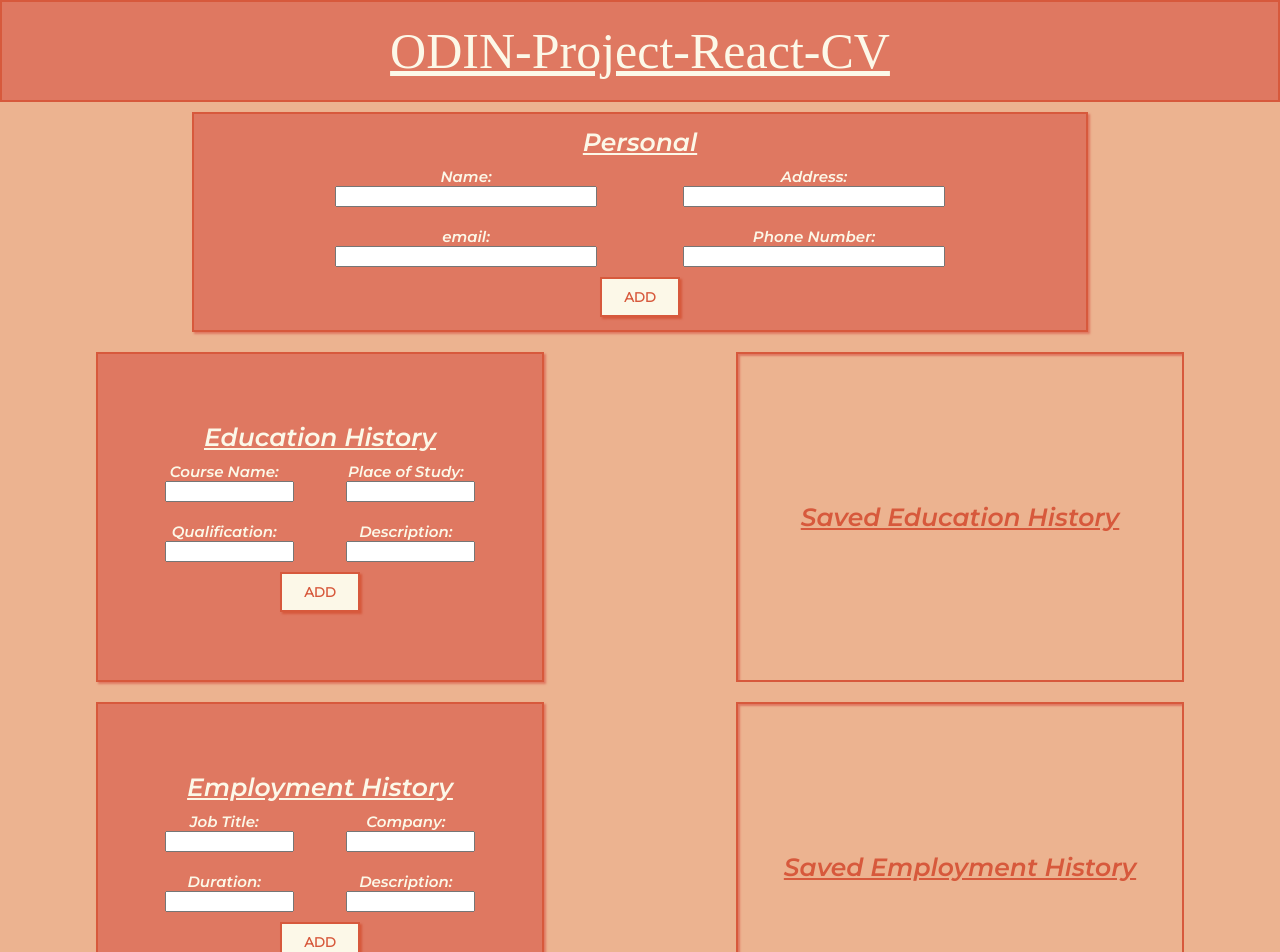
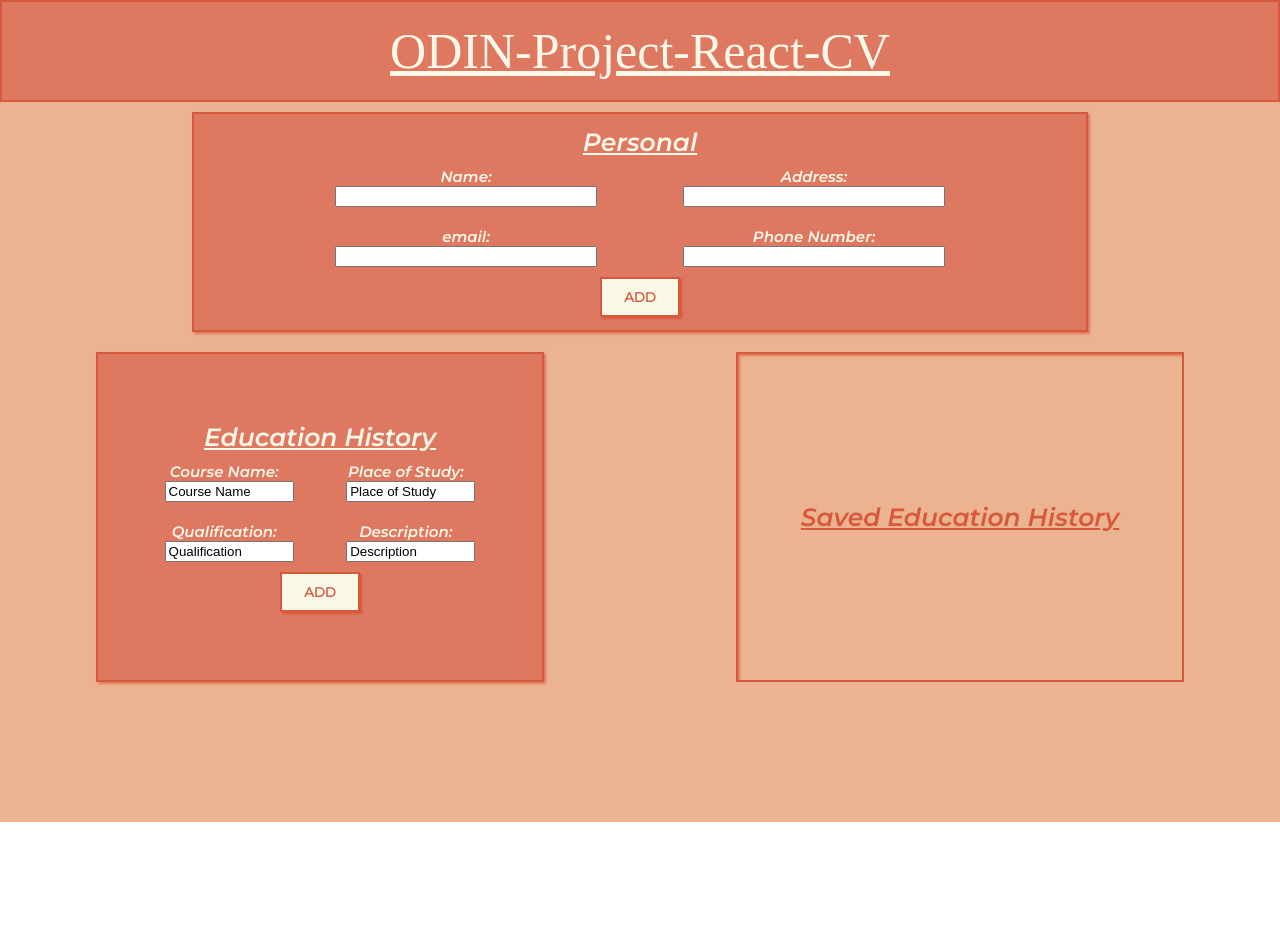
Before and after one commit to rwalsh221/odin_react_cv, a React (Create React App) app in the folder odin_cv/: page / in a window 1280 px wide. Shown: the top 952 px of the page. After the commit the page ends 822 px from the top, so only its background shows below. Built offline with nearby package versions, Linux system fonts and the light colour scheme; a web font is replaced by a local one.

Commit message:
add saveinput render on form submit

```diff
--- a/odin_cv/src/components/CVInput/CVInput.js
+++ b/odin_cv/src/components/CVInput/CVInput.js
@@ -14,16 +14,20 @@ const cvInput = (props) => {
       />
       <CVInputs
         heading={'Education History'}
-        inputTitle={[
-          'Course Name',
-          'Place of Study',
-          'Qualification',
-          'Description',
+        inputForm={[
+          { title: 'Course Name', type: 'text' },
+          { title: 'Place of Study', type: 'text' },
+          { title: 'Qualification', type: 'text' },
+          { title: 'Description', type: 'text' },
+          // 'Course Name',
+          // 'Place of Study',
+          // 'Qualification',
+          // 'Description',
         ]}
         inputName={['title', 'location', 'qualification', 'description']}
         storeName={'education'}
       />
-      <CVInputs
+      {/* <CVInputs
         heading={'Employment History'}
         inputTitle={['Job Title', 'Company', 'Duration', 'Description']}
         inputName={['title', 'location', 'duration', 'description']}
@@ -36,7 +40,7 @@ const cvInput = (props) => {
         // inputName={['title', 'location', 'description']}
         inputName={['title', 'location']}
         storeName={'additional'}
-      />
+      /> */}
     </main>
   );
 };
--- a/odin_cv/src/components/CVInput/CVInputs/CVInputs.js
+++ b/odin_cv/src/components/CVInput/CVInputs/CVInputs.js
@@ -1,4 +1,4 @@
-import React, { useState } from 'react';
+import React, { useState, useEffect } from 'react';
 
 import Button from '../../UI/Button/Button';
 import SavedCvInput from './SavedCvInputs/SavedCvInputs';
@@ -15,41 +15,11 @@ const CvInputs = (props) => {
 
   const [savedStore, setSavedStore] = useState([]);
 
-  const savedStoreHandler = () => {
-    const copyInputStoreObj = { ...inputStore.data };
-    const copySavedStoreArr = savedStore.map((val) => val);
+  const [editSaved, setEditSaved] = useState({ edit: false });
 
-    let newSavedStore = [...copySavedStoreArr, copyInputStoreObj];
+  const [editStore, setEditStore] = useState({});
 
-    setSavedStore(newSavedStore);
-  };
-
-  const renderInputHandler = (inputTitle, inputName) => {
-    content = inputTitle.map((inputTitle, index) => {
-      return (
-        <li key={inputTitle} className={classes.cvInputs__subContent}>
-          <h4 className={classes.cvInputs__inputHeading}>{inputTitle}:</h4>
-          <input
-            type={'text'}
-            name={inputName[index]}
-            onChange={(event) => inputContentHandler(event)}
-          ></input>
-        </li>
-      );
-    });
-  };
-
-  // let savedInputContent;
-
-  const renderSavedInputHandler = (arr) => {
-    let savedInputContent = arr.map((el) => (
-      <SavedCvInput title={el.title} place={el.location} />
-    ));
-
-    return savedInputContent;
-  };
-
-  const inputContentHandler = (event) => {
+  const inputStoreHandler = (event) => {
     let name = event.target.name;
     let value = event.target.value;
     setInputStore({
@@ -58,24 +28,123 @@ const CvInputs = (props) => {
     });
   };
 
-  renderInputHandler(props.inputTitle, props.inputName, props.storeName);
+  const savedStoreHandler = () => {
+    const copyInputStoreObj = { ...inputStore.data, id: new Date().getTime() };
+    const copySavedStoreArr = savedStore.map((val) => val);
+
+    const newSavedStore = [...copySavedStoreArr, copyInputStoreObj];
+
+    setSavedStore(newSavedStore);
+  };
+
+  // TODO: NEED TO TRIGGER ONCHANGE EVENT TO STORE VALUE PROP.
+
+  const renderInputHandler = (inputForm, inputName) => {
+    content = inputForm.map((element, index) => {
+      return (
+        <li key={element.title} className={classes.cvInputs__subContent}>
+          <h4 className={classes.cvInputs__inputHeading}>{element.title}:</h4>
+          <input
+            type={element.type}
+            name={inputName[index]}
+            defaultValue={element.title}
+            onChange={(event) => inputStoreHandler(event)}
+          ></input>
+        </li>
+      );
+    });
+  };
+
+  const editHandler = () => {
+    let newArr = [...savedStore];
+    console.log(newArr);
+  };
+
+  // useEffect(() => {
+  //   let savedInputContent = savedStore.map((el) => (
+  //     <SavedCvInput title={el.title} place={el.location} />
+  //   ));
+
+  //   return savedInputContent;
+  // }, [savedStore]);
+
+  const renderSavedCvInputHandler = (arr) => {
+    let savedInputContent = arr.map((el) => (
+      <SavedCvInput
+        title={el.title}
+        place={el.location}
+        id={el.id}
+        key={el.id}
+        click={editHandler}
+      />
+    ));
+
+    return savedInputContent;
+  };
+
+  renderInputHandler(props.inputForm, props.inputName, props.storeName);
+
+  // let form;
+
+  // if (props.type === 'employment') {
+  //   form = (
+  //     <form className={''}>
+  //       <ul className={classes.cvInputs__content}>
+  //         <li key={props.inputTitle} className={classes.cvInputs__subContent}>
+  //           <h4 className={classes.cvInputs__inputHeading}>
+  //             {props.inputTitle}:
+  //           </h4>
+  //           <input
+  //             type={'text'}
+  //             name={props.inputName[index]}
+  //             onChange={(event) => inputStoreHandler(event)}
+  //           ></input>
+  //         </li>
+  //       </ul>
+  //     </form>
+  //   );
+  // }
 
   return (
     <React.Fragment>
       <div className={`${classes.cvInputs}`}>
         <h3 className={classes.cvInputs__heading}>{props.heading}</h3>
-        <ul className={classes.cvInputs__content}>{content}</ul>
-        <Button
-          btnType={'btnAdd'}
-          btnLabel={'ADD'}
-          click={savedStoreHandler}
-        ></Button>
+        <form
+          onSubmit={(e) => {
+            e.preventDefault();
+            let newData = {};
+            for (let i = 0; i < e.target.length; i++) {
+              if (e.target[i].tagName === 'INPUT') {
+                let name = e.target[i].name;
+                let value = e.target[i].value;
+                newData = { ...newData, [name]: value };
+              }
+            }
+
+            newData = { ...newData, id: new Date().getTime() };
+            // setInputStore({
+            //   ...inputStore,
+            //   data: { ...newData },
+            // });
+
+            setSavedStore([...savedStore, newData]);
+
+            // savedStoreHandler();
+          }}
+        >
+          <ul className={classes.cvInputs__content}>{content}</ul>
+          <Button
+            btnType={'btnAdd'}
+            btnLabel={'ADD'}
+            // click={savedStoreHandler}
+          ></Button>
+        </form>
       </div>
       <div className={classes.cvInputs__saved}>
         <h3
           className={classes.cvInputs__heading}
         >{`Saved ${props.heading}`}</h3>
-        {renderSavedInputHandler(savedStore)}
+        {renderSavedCvInputHandler(savedStore)}
       </div>
     </React.Fragment>
   );
--- a/odin_cv/src/components/CVInput/CVInputs/CVInputs.module.css
+++ b/odin_cv/src/components/CVInput/CVInputs/CVInputs.module.css
@@ -70,6 +70,11 @@ input {
   text-decoration: underline;
 }
 
+form button {
+  display: block;
+  margin: 0 auto;
+}
+
 @media (max-width: 1315px) {
   .cvInputs,
   .cvInputs__saved {
--- a/odin_cv/src/components/CVInput/CVInputs/SavedCvInputs/SavedCvInputs.js
+++ b/odin_cv/src/components/CVInput/CVInputs/SavedCvInputs/SavedCvInputs.js
@@ -15,7 +15,7 @@ const SavedCvInput = (props) => {
   };
 
   return (
-    <div className={classes.savedCvInput}>
+    <div className={classes.savedCvInput} id={props.id}>
       <div
         style={{ backgroundColor: edit.style }}
         className={classes.savedCvInput__content}
@@ -23,7 +23,11 @@ const SavedCvInput = (props) => {
         <h4>{props.title} </h4>
         <h4>{props.place}</h4>
       </div>
-      <Button btnType={'btnEdit'} btnLabel={edit.content} click={editHandler} />
+      <Button
+        btnType={'btnEdit'}
+        btnLabel={edit.content}
+        click={(editHandler, props.click)}
+      />
     </div>
   );
 };
```
Also changed, not shown: 1 other file (tests, documents, lock files or other folders).
